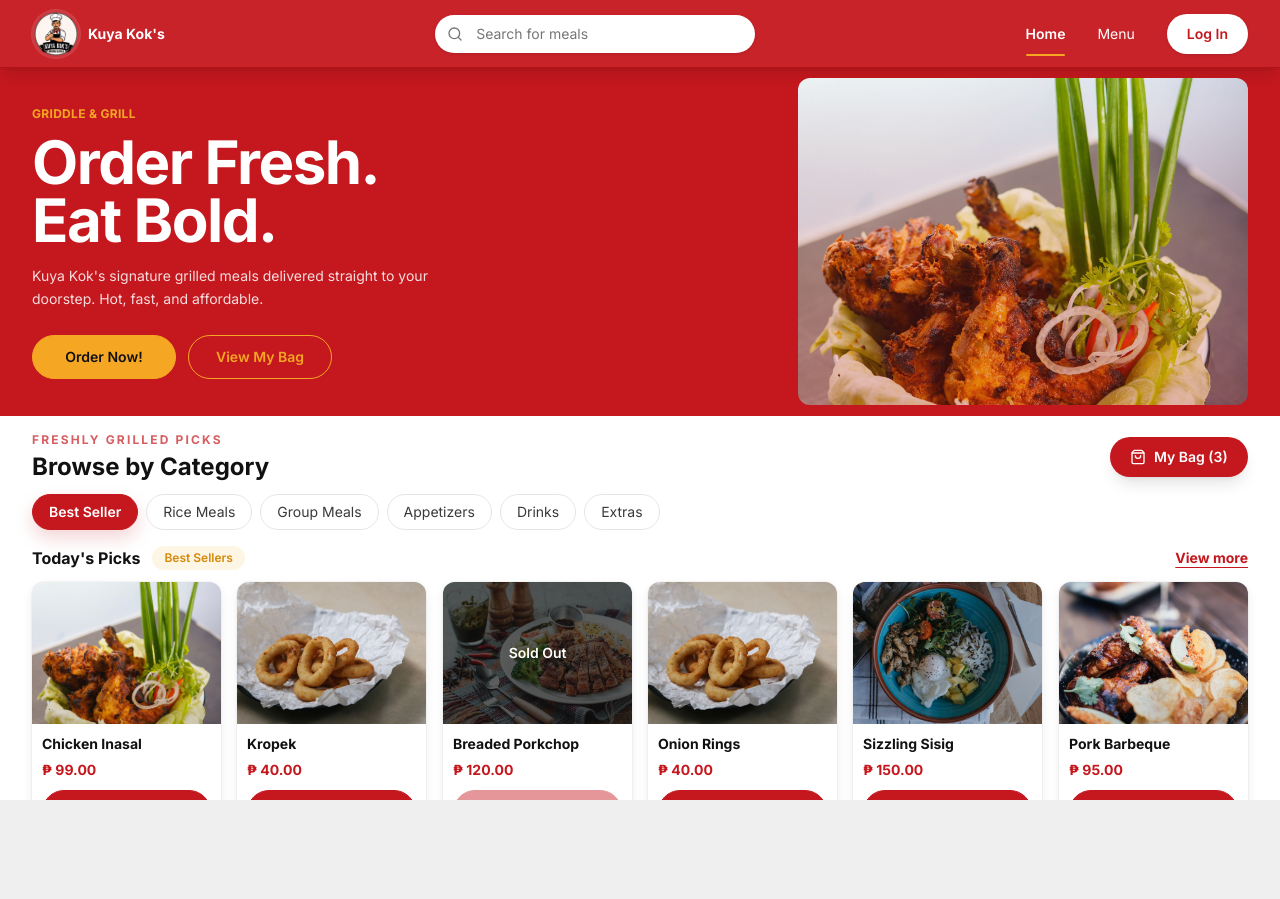
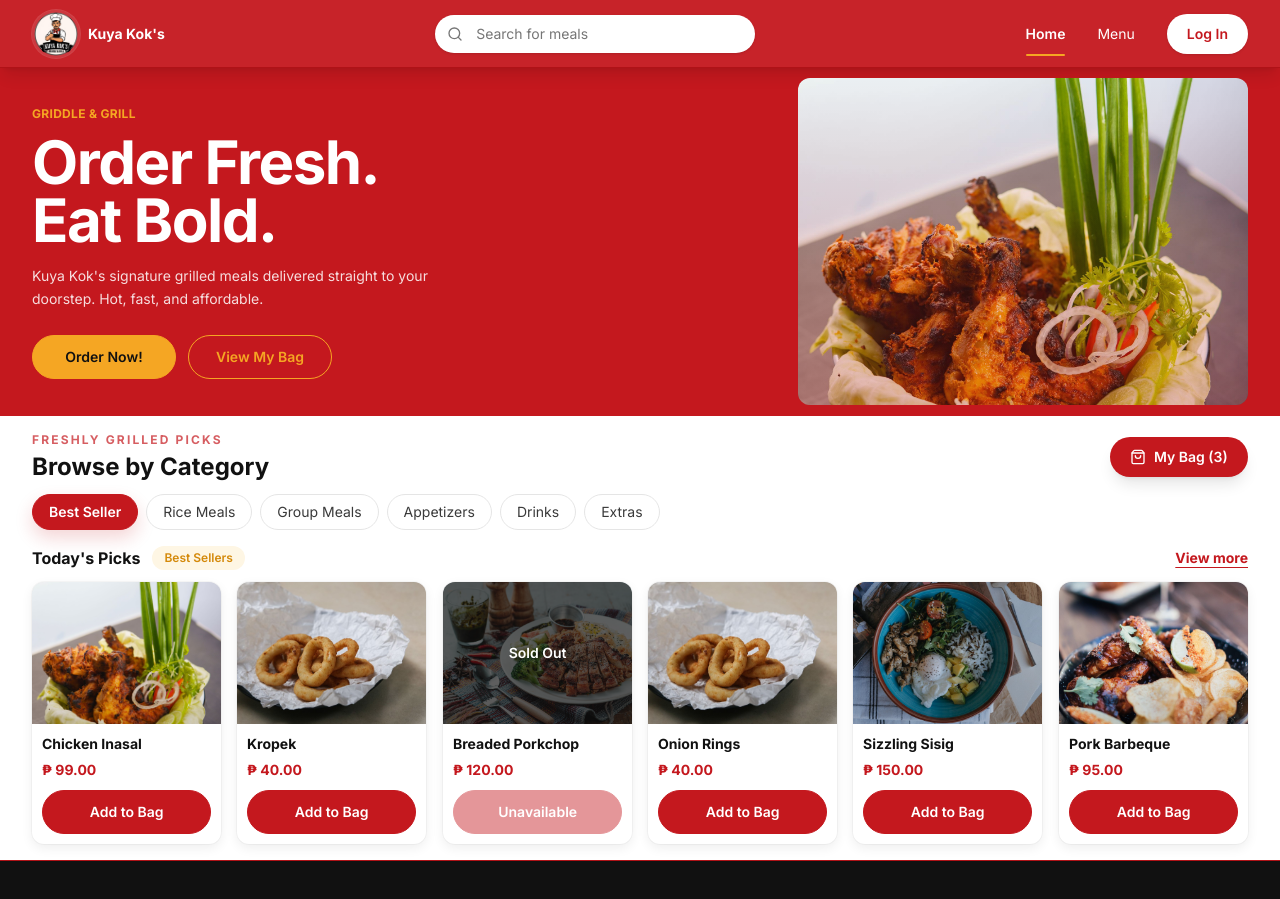
Before and after one commit to xKurty06/kokconnect, a Next.js app: page / in a window 1280 px wide. Shown: the top 899 px of the page. Before the commit the page ends 800 px from the top, so only its background shows below. Built offline with nearby package versions, Linux system fonts and the light colour scheme.

Commit message:
feat(home): add site footer

```diff
--- a/src/app/page.tsx
+++ b/src/app/page.tsx
@@ -1,5 +1,6 @@
 import Image from "next/image";
 import { CatalogClient } from "@/components/catalog-client";
+import { SiteFooter } from "@/components/site-footer";
 import { SiteHeader } from "@/components/site-header";
 import { ButtonLink } from "@/components/ui/button";
 
@@ -7,7 +8,8 @@
 
 export default function HomePage() {
   return (
-    <main className="flex h-dvh min-h-[720px] overflow-hidden bg-white">
+    <div className="min-h-dvh bg-white">
+      <main className="flex min-h-[720px] bg-white">
         <div className="flex min-h-0 w-full flex-col">
           <SiteHeader active="home" variant="red" showSearch contained />
 
@@ -50,5 +52,7 @@
           <CatalogClient />
         </div>
       </main>
+      <SiteFooter />
+    </div>
   );
 }
```
Lines whose indentation alone changed are shown as unchanged.
